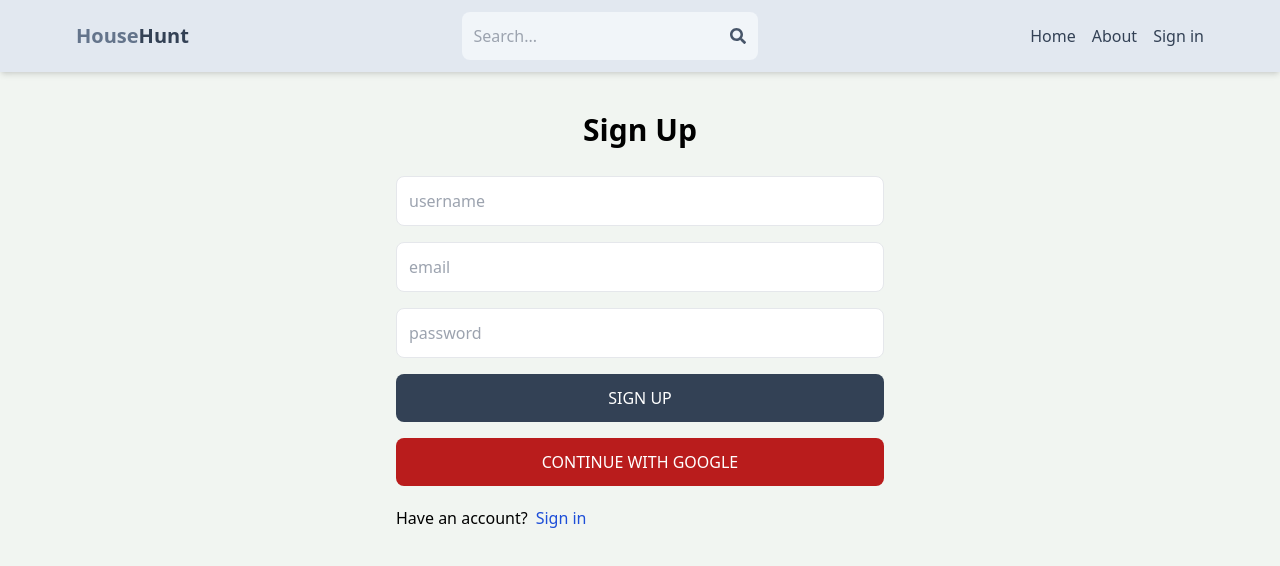
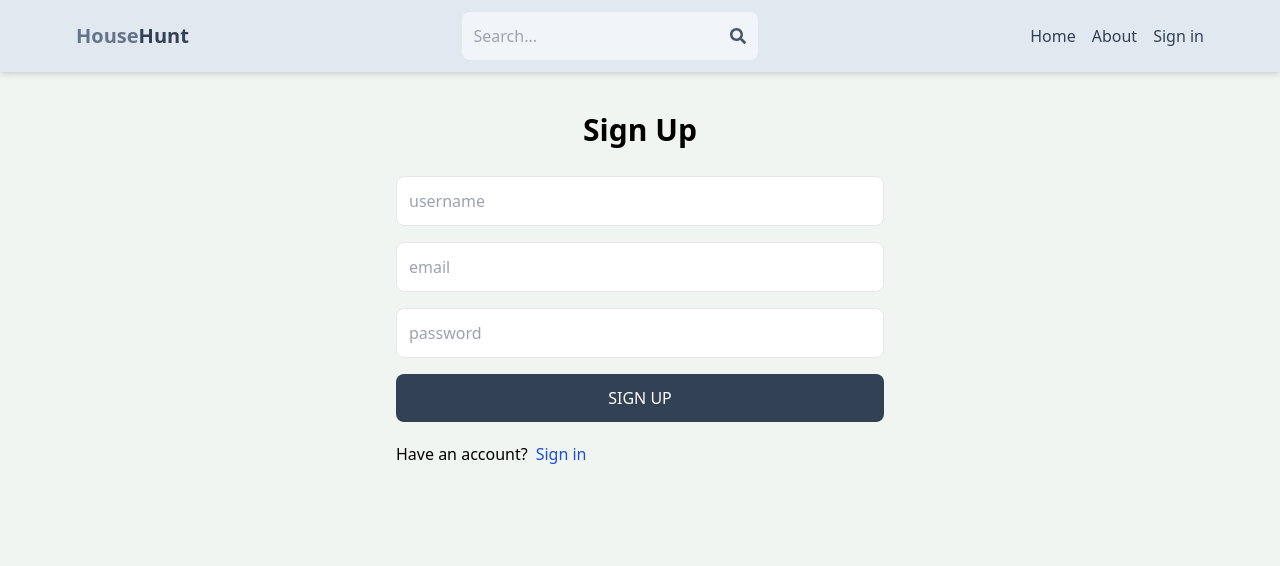
Before and after one commit to vaishu2264/HouseRentWebApplication, a React (Vite) app in the folder client/: page /sign-up in a window 1280 px wide. Shown: the top 566 px of the page. Built offline with nearby package versions, Linux system fonts and the light colour scheme; no server answers.

Commit message:
Update SignUp.jsx

```diff
--- a/client/src/pages/SignUp.jsx
+++ b/client/src/pages/SignUp.jsx
@@ -71,7 +71,6 @@ export default function SignUp() {
         >
           {loading ? 'Loading...' : 'Sign Up'}
         </button>
-        <OAuth/>
       </form>
       <div className='flex gap-2 mt-5'>
         <p>Have an account?</p>
```
